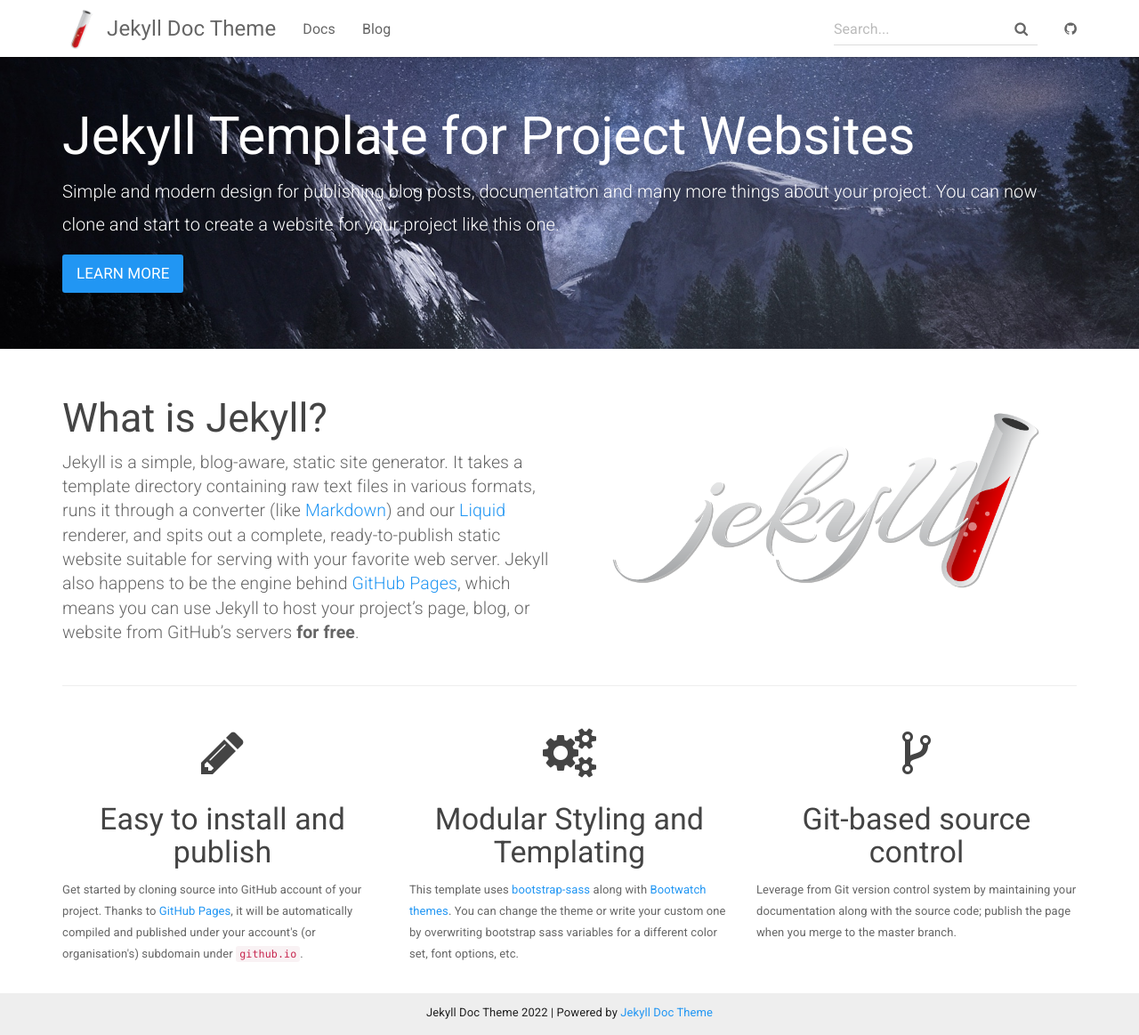
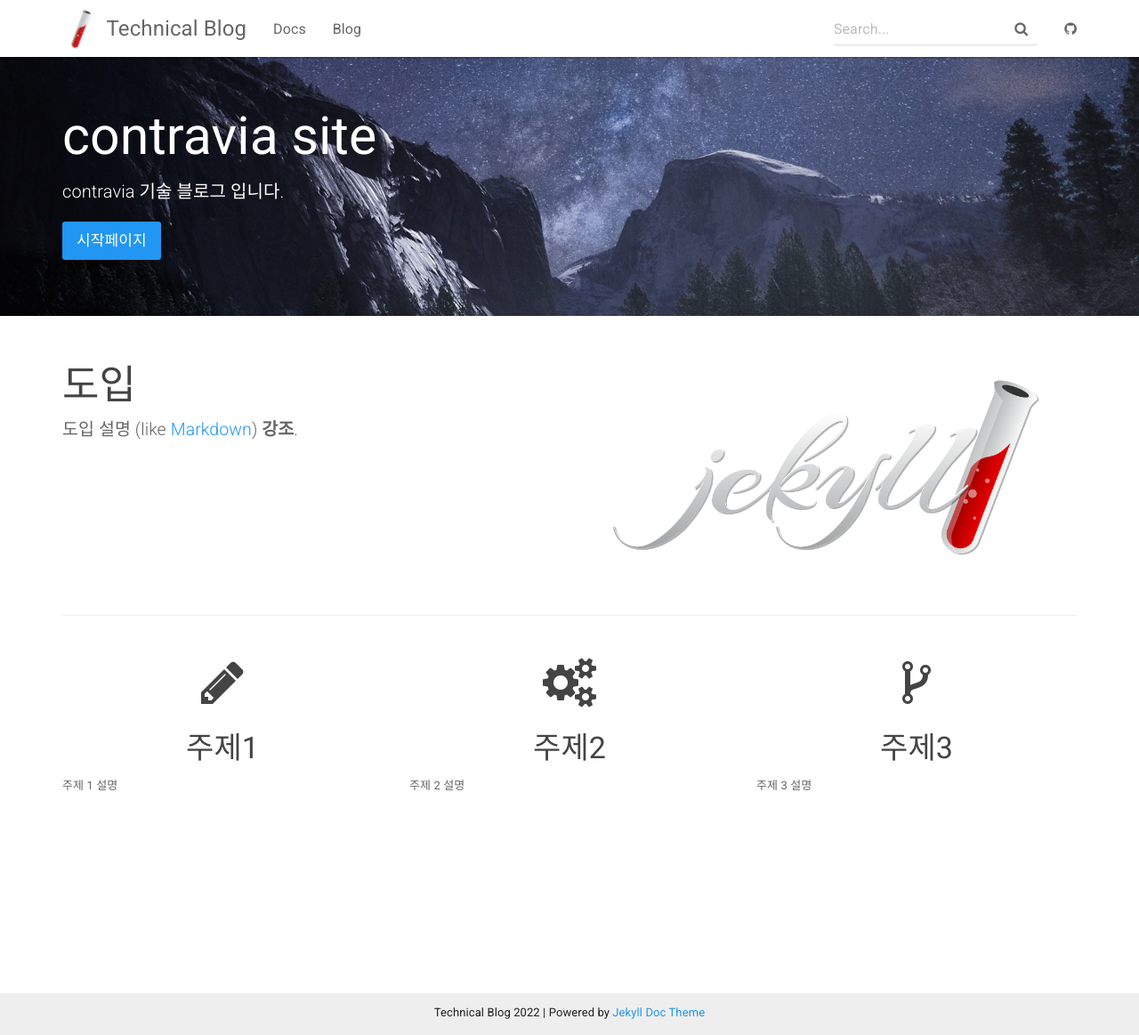
Before and after one commit to contravia-cloud/TechnicalBlog2, a Jekyll site: the page built from index.html, in a window 1280 px wide and 1163 px high. Shown: the whole window at 89% size. Built offline with Jekyll 4.4.1, drawn with Linux system fonts in a browser that asks for light colours.

Commit message:
메인 페이지 수정

```diff
--- a/_config.yml
+++ b/_config.yml
@@ -1,6 +1,6 @@
 # Site settings
-title: Jekyll Doc Theme
-email: your-email@domain.com
+title: Technical Blog
+email: contravia@naver.com
 description: >
   Jekyll Template for Project Websites
   providing documentation and blog post pages.
--- a/index.html
+++ b/index.html
@@ -4,26 +4,18 @@
 
 <div class="header-container jumbotron">
     <div class="container">
-        <h1>Jekyll Template for Project Websites</h1>
-        <p>Simple and modern design for publishing blog posts, documentation and many more things about your project.
-          You can now clone and start to create a website for your project like this one.</p>
-        <p><a class="btn btn-primary btn-lg" href="{{ "/docs/home/" | relative_url }}" role="button">Learn more</a></p>
+        <h1>contravia site</h1>
+        <p>contravia 기술 블로그 입니다.</p>
+        <p><a class="btn btn-primary btn-lg" href="{{ "/docs/home/" | relative_url }}" role="button">시작페이지</a></p>
     </div>
 </div>
 
 <div class="container">
     <div class="row">
         <div class="col-md-6">
-            <h2 class="header-light regular-pad">What is Jekyll?</h2>
-              <p class="lead">Jekyll is a simple, blog-aware, static site generator. It takes a template
-              directory containing raw text files in various formats, runs it through
-              a converter (like <a href="https://daringfireball.net/projects/markdown/">Markdown</a>)
-              and our <a href="https://github.com/Shopify/liquid/wiki">Liquid</a> renderer, and
-              spits out a complete, ready-to-publish static website suitable
-              for serving with your favorite web server. Jekyll also happens to be the engine
-              behind <a href="https://pages.github.com">GitHub Pages</a>, which means you can use Jekyll
-              to host your project’s page, blog, or website from GitHub’s servers <strong>for
-              free</strong>.</p>
+            <h2 class="header-light regular-pad">도입</h2>
+              <p class="lead">도입 설명 (like <a href="https://daringfireball.net/projects/markdown/">Markdown</a>)
+               <strong>강조</strong>.</p>
         </div>
         <div class="col-md-6 text-center">
             <img src="{{ "/assets/img/jekyll-dark.png" | relative_url }}" alt="Jekyll logo" class="img-responsive">
@@ -33,22 +25,19 @@
     <div class="row">
         <div class="col-sm-4">
             <h1 class="text-center"><i class="fa fa-pencil" aria-hidden="true"></i></h1>
-            <h3 class="text-center">Easy to install and publish</h3>
-            <p>Get started by cloning source into GitHub account of your project. Thanks to <a href="https://pages.github.com">GitHub Pages</a>,
-              it will be automatically compiled and published under your account's (or organisation's) subdomain under <code>github.io</code>.
+            <h3 class="text-center">주제1</h3>
+            <p> 주제 1 설명
             </p>
         </div>
         <div class="col-sm-4">
             <h1 class="text-center"><i class="fa fa-cogs" aria-hidden="true"></i></h1>
-            <h3 class="text-center">Modular Styling and Templating</h3>
-            <p>This template uses <a href="https://github.com/twbs/bootstrap-sass">bootstrap-sass</a> along with <a href="https://bootswatch.com/">Bootwatch themes</a>.
-            You can change the theme or write your custom one by overwriting bootstrap sass variables for a different color set, font options, etc.</p>
+            <h3 class="text-center">주제2</h3>
+            <p>주제 2 설명 </p>
         </div>
         <div class="col-sm-4">
             <h1 class="text-center"><i class="fa fa-code-fork" aria-hidden="true"></i></h1>
-            <h3 class="text-center">Git-based source control</h3>
-            <p>Leverage from Git version control system by
-              maintaining your documentation along with the source code; publish the page when you merge to the master branch.</p>
+            <h3 class="text-center">주제3</h3>
+            <p>주제 3 설명</p>
         </div>
     </div>
 </div>
```
